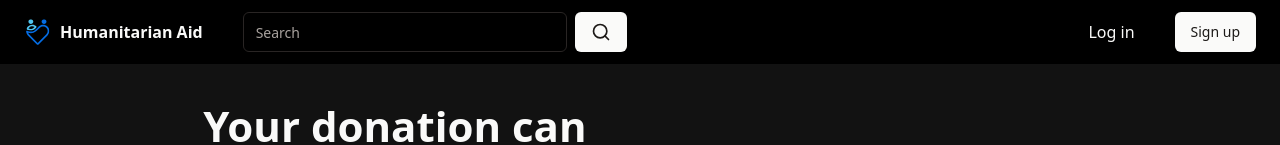
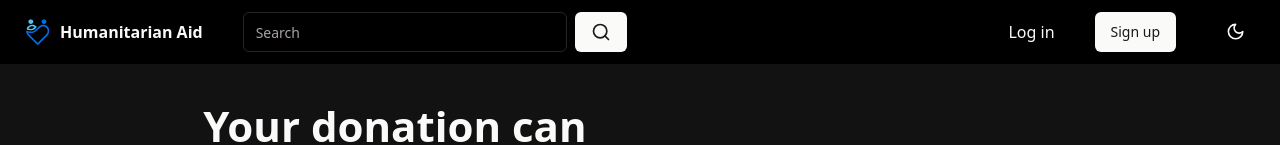
Before and after one commit to No-Country/s12-18-tn-csharp-next, a Next.js app in the folder client/: page / in a window 1280 px wide. Shown: the top 145 px of the page. Built offline with nearby package versions, Linux system fonts and the light colour scheme.

Commit message:
feat: add mode toggle in nav

```diff
--- a/client/src/components/mode-toggle.tsx
+++ b/client/src/components/mode-toggle.tsx
@@ -11,7 +11,7 @@ import {
   DropdownMenuContent,
   DropdownMenuItem,
   DropdownMenuTrigger,
-    Button
+  Button,
 } from "@/components/ui";
 
 /**
@@ -25,25 +25,25 @@ export const ModeToggle: React.FC = (): React.JSX.Element => {
     <DropdownMenu>
       <DropdownMenuTrigger asChild>
         <Button
-                    className="bg-transparent border-0"
+          className="border-0 bg-transparent"
           variant="outline"
           size="icon"
         >
-                    <Sun className="w-[1.2rem] h-[1.2rem] rotate-0 scale-100 transition-all dark:rotate-90 dark:scale-0" />
-                    <Moon className="absolute w-[1.2rem] h-[1.2rem] rotate-90 scale-0 transition-all dark:rotate-0 dark:scale-100" />
+          <Sun className="h-[1.2rem] w-[1.2rem] rotate-0 scale-100 transition-all dark:rotate-90 dark:scale-0" />
+          <Moon className="absolute h-[1.2rem] w-[1.2rem] rotate-90 scale-0 transition-all dark:rotate-0 dark:scale-100" />
           <span className="sr-only"> Toggle Theme </span>
         </Button>
       </DropdownMenuTrigger>
       <DropdownMenuContent align="end">
-                <DropdownMenuItem onClick={ () => setTheme('light') }>
+        <DropdownMenuItem onClick={() => setTheme("light")}>
           Light
         </DropdownMenuItem>
-                <DropdownMenuItem onClick={ () => setTheme('dark') }>
+        <DropdownMenuItem onClick={() => setTheme("dark")}>
           Dark
         </DropdownMenuItem>
-                <DropdownMenuItem onClick={ () => setTheme('system') }>
+        {/* <DropdownMenuItem onClick={() => setTheme("system")}>
           System
-                </DropdownMenuItem>
+        </DropdownMenuItem> */}
       </DropdownMenuContent>
     </DropdownMenu>
   );
--- a/client/src/components/nav-modal.tsx
+++ b/client/src/components/nav-modal.tsx
@@ -6,6 +6,7 @@ import Link from "next/link";
 import { X } from "lucide-react";
 import { cn } from "@/lib/utils";
 import { Button } from "./ui";
+import { ModeToggle } from "./mode-toggle";
 
 interface Props {
   closeModal: () => void;
@@ -13,8 +14,8 @@ interface Props {
 
 const NavModal = ({ closeModal }: Props) => {
   return (
-    <div className="fixed inset-0 z-10 min-h-screen bg-black px-6 py-6">
-      <div className="flex w-full flex-col">
+    <div className="fixed inset-0 z-10 min-h-screen bg-white px-6 py-6 dark:bg-black">
+      <div className="flex h-full w-full flex-col">
         <Button className={cn("self-end")} onClick={closeModal}>
           <X size={20} />
         </Button>
@@ -26,6 +27,9 @@ const NavModal = ({ closeModal }: Props) => {
             <Button className={cn("w-full")}>Sign up</Button>
           </Link>
         </div>
+        <div className="mt-auto self-end">
+          <ModeToggle />
+        </div>
       </div>
     </div>
   );
--- a/client/src/components/nav.tsx
+++ b/client/src/components/nav.tsx
@@ -8,6 +8,7 @@ import { useMediaQuery } from "react-responsive";
 import { Search, Menu } from "lucide-react";
 import { Button, Input } from "./ui";
 import NavModal from "./nav-modal";
+import { ModeToggle } from "./mode-toggle";
 
 const Nav = () => {
   const [modalIsOpen, setModalIsOpen] = useState<boolean>(false);
@@ -24,7 +25,7 @@ const Nav = () => {
 
   return (
     <>
-      <header>
+      <header className="bg-white dark:bg-black">
         <nav className="flex justify-between gap-10 px-6 py-3">
           <div className="flex flex-1 items-center gap-10">
             <div>
@@ -50,7 +51,8 @@ const Nav = () => {
               </Button>
             </div>
           </div>
-          <ul className="flex items-center gap-10 max-md:hidden">
+          <div className="flex items-center gap-10 max-md:hidden">
+            <ul className="flex items-center gap-10">
               <li>
                 <Link href="/sign-in">Log in</Link>
               </li>
@@ -59,7 +61,9 @@ const Nav = () => {
                   <Button>Sign up</Button>
                 </Link>
               </li>
+              <ModeToggle />
             </ul>
+          </div>
           <div className="flex items-center md:hidden">
             <Menu
               size={24}
```
Lines whose indentation alone changed are shown as unchanged.
